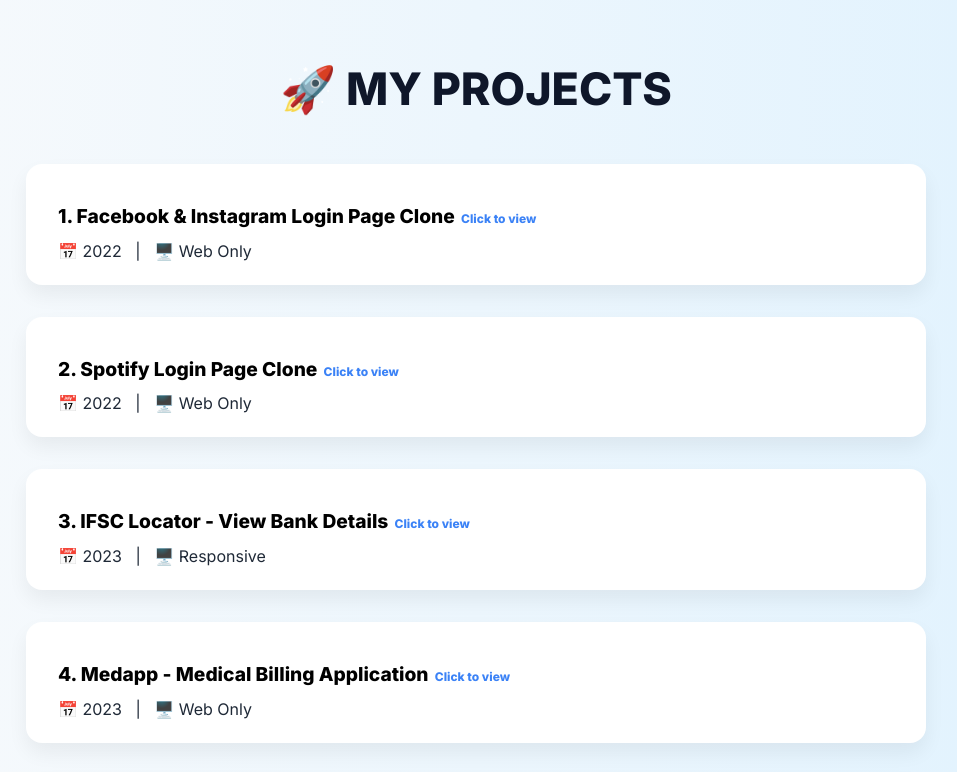
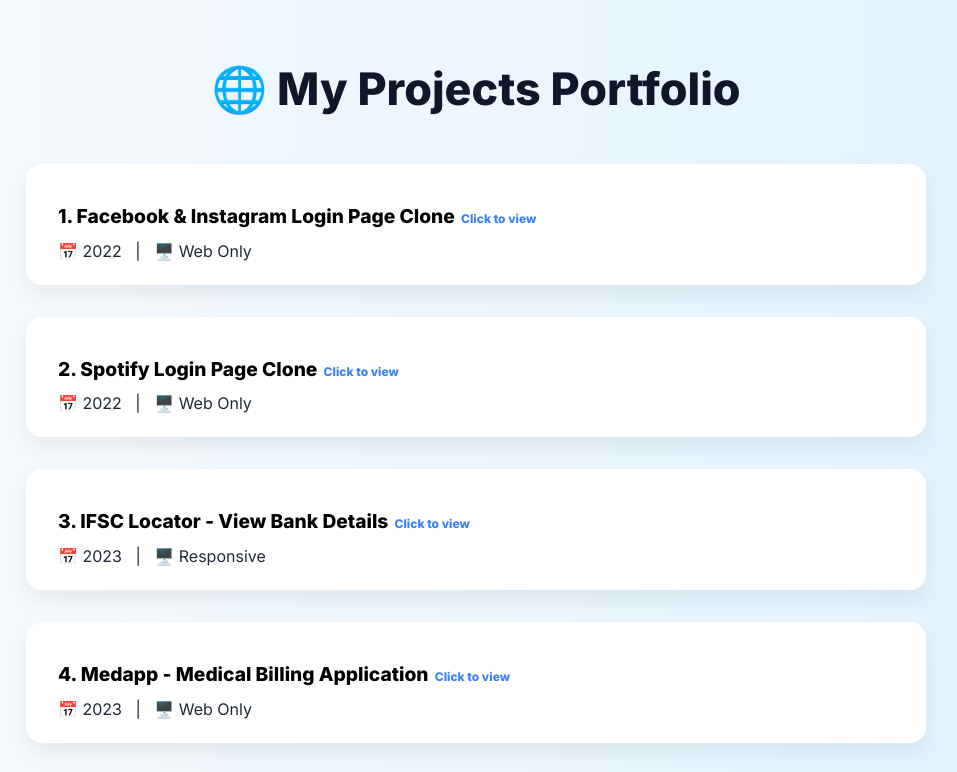
Before and after one commit to Vijayramesh26/Projects, a plain HTML site: page index.html in a window 1280 px wide. Shown: the top 772 px of the page, without its empty margins (164-1121 px from the left). Drawn offline with Linux system fonts and the light colour scheme.

Commit message:
Update index.html

```diff
--- a/index.html
+++ b/index.html
@@ -106,7 +106,7 @@
 <body>
 
   <div class="container">
-    <h1 id="title">🚀 MY PROJECTS</h1>
+    <h1 id="title">🌐 My Projects Portfolio </h1>
 
     <div class="card">
       <h2>1. Facebook & Instagram Login Page Clone <a target="_blank" href="https://vijayramesh26.github.io/Facebook/"> Click to
```
